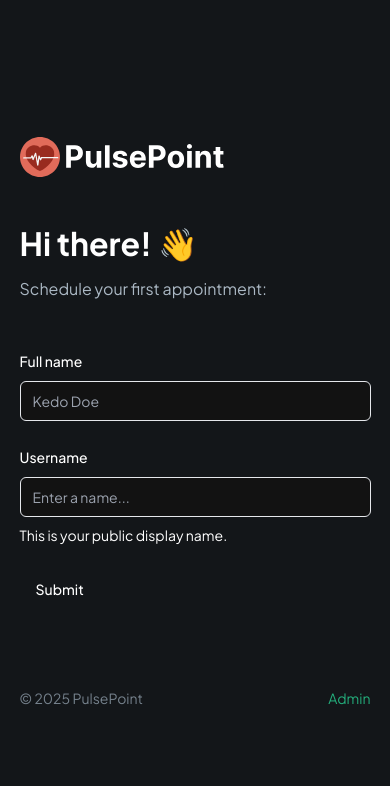
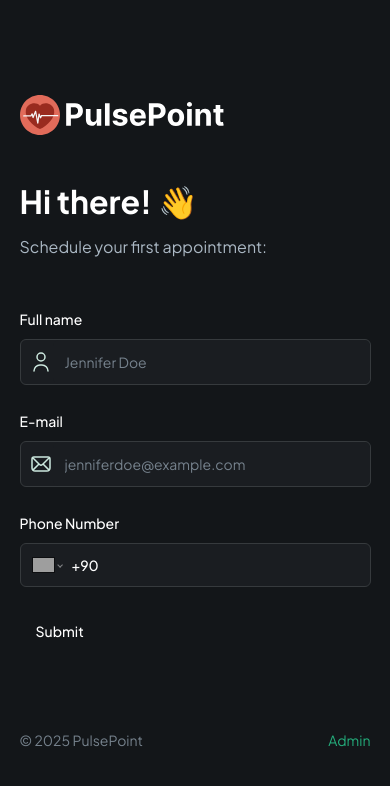
Before and after one commit to Riddox/pulsepoint, a Next.js app: page / in a window 390 px wide. Shown: the top 786 px of the page. Built offline with nearby package versions, Linux system fonts and the light colour scheme; grey boxes are pictures that could not be loaded.

Commit message:
added phone number package npm react-phone-number-input and customised

```diff
--- a/components/forms/PatientForm.tsx
+++ b/components/forms/PatientForm.tsx
@@ -63,23 +63,24 @@
         iconSrc="/assets/icons/user.svg"
         iconAlt="user"
         />
+    <CustomFormField
+        fieldType={FormFieldType.INPUT}
+        control={form.control}
+        name="email"
+        label="E-mail"
+        placeholder="jenniferdoe@example.com"
+        iconSrc="/assets/icons/email.svg"
+        iconAlt="email"
+        />
 
-      <FormField
+    <CustomFormField
+        fieldType={FormFieldType.PHONE_INPUT}
         control={form.control}
-        name="username"
-        render={({ field }) => (
-          <FormItem>
-            <FormLabel>Username</FormLabel>
-            <FormControl>
-              <Input placeholder="Enter a name..." {...field} />
-            </FormControl>
-            <FormDescription>
-              This is your public display name.
-            </FormDescription>
-            <FormMessage />
-          </FormItem>
-        )}
-      />
+        name="phone"
+        label="Phone Number"
+        placeholder="(555) 123-4567"
+        />
+
       <Button type="submit">Submit</Button>
     </form>
   </Form>
--- a/components/ui/CustomFormField.tsx
+++ b/components/ui/CustomFormField.tsx
@@ -11,6 +11,10 @@
 import { Input } from "@/components/ui/input"
 import { Control } from 'react-hook-form'
 import { FormFieldType } from '../forms/PatientForm'
+import Image from "next/image";
+import 'react-phone-number-input/style.css'
+import PhoneInput from 'react-phone-number-input'
+
 
 interface CustomProps {
     control: Control<any>,
@@ -27,13 +31,47 @@
     renderSkeleton?: (field: any) => React.ReactNode
 }
 
+/*Customize edilebilen form alanı*/
 const RenderField = ({field, props}: {field: any; props: CustomProps}) => {
-    return(
-        <Input
-        type="text"
-        placeholder='Kedo Doe'
-        />
-    )
+    const { fieldType, iconSrc, iconAlt, placeholder } = props;
+    switch (fieldType) {
+        case FormFieldType.INPUT:
+            return(
+                <div className='flex rounded-md border border-dark-500 bg-dark-400'>
+                    {iconSrc && (
+                        <Image
+                        src={iconSrc}
+                        height={24}
+                        width={24}
+                        alt={iconAlt || 'icon'}
+                        className='ml-2'
+                        />
+                    )}
+                    <FormControl>
+                        <Input
+                        placeholder={placeholder}
+                        {...field}
+                        className='shad-input border-0'
+                        />
+                    </FormControl>
+                </div>
+            )
+        case FormFieldType.PHONE_INPUT:
+            return(
+                <FormControl>
+                    <PhoneInput
+                    defaultCountry='TR'
+                    international
+                    withCountryCallingCode
+                    value={field.value as E164Number | undefined}
+                    onChange={field.onChange}
+                    className='input-phone'
+                    />
+                </FormControl>
+            )
+        default:
+            break;
+    }
 }
 
 
--- a/package.json
+++ b/package.json
@@ -20,6 +20,7 @@
     "react": "^18",
     "react-dom": "^18",
     "react-hook-form": "^7.56.0",
+    "react-phone-number-input": "^3.4.1",
     "tailwind-merge": "^3.2.0",
     "tailwindcss-animate": "^1.0.7",
     "zod": "^3.24.3"
```
Also changed, not shown: 1 other file (tests, documents, lock files or other folders).
